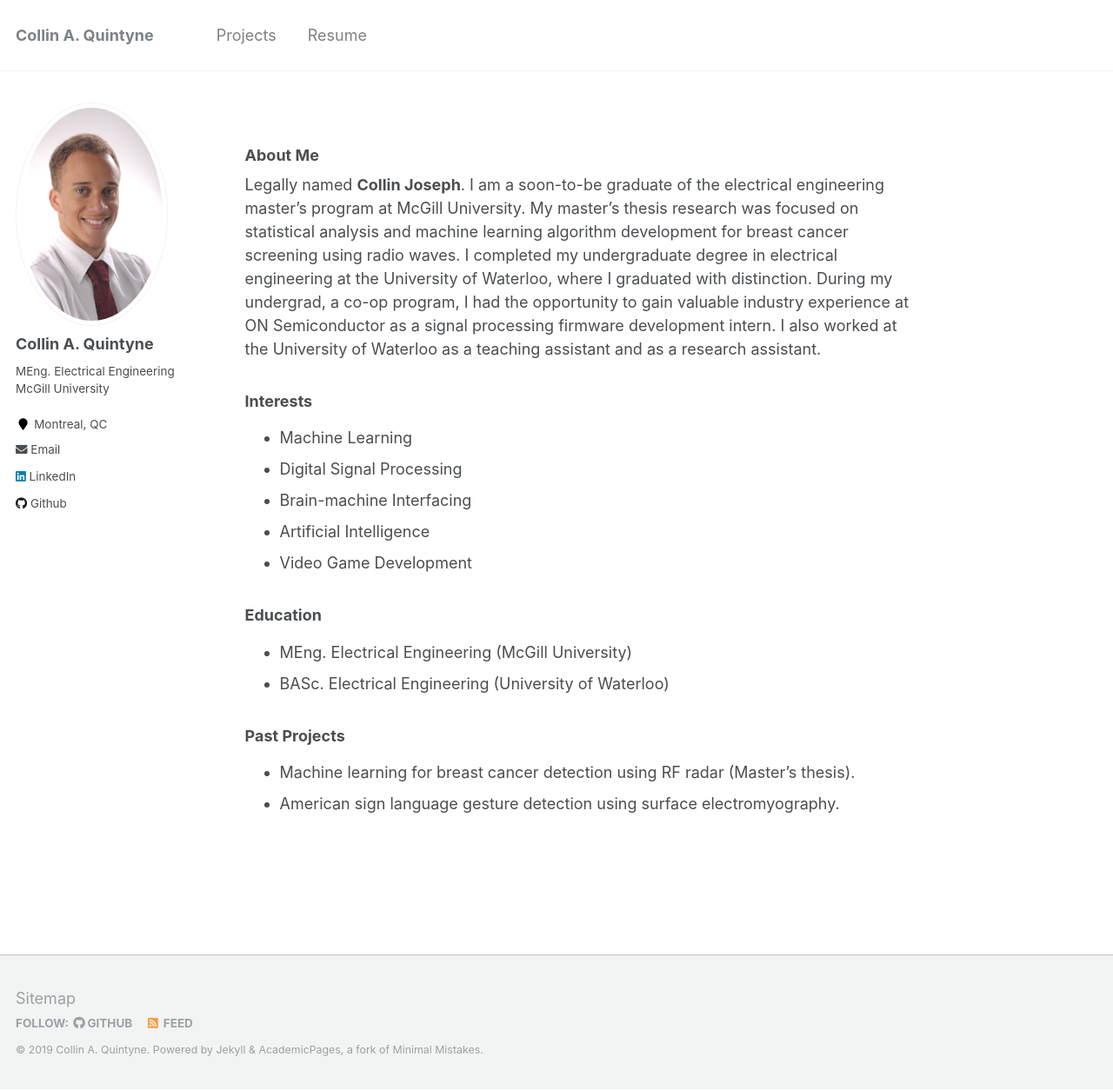
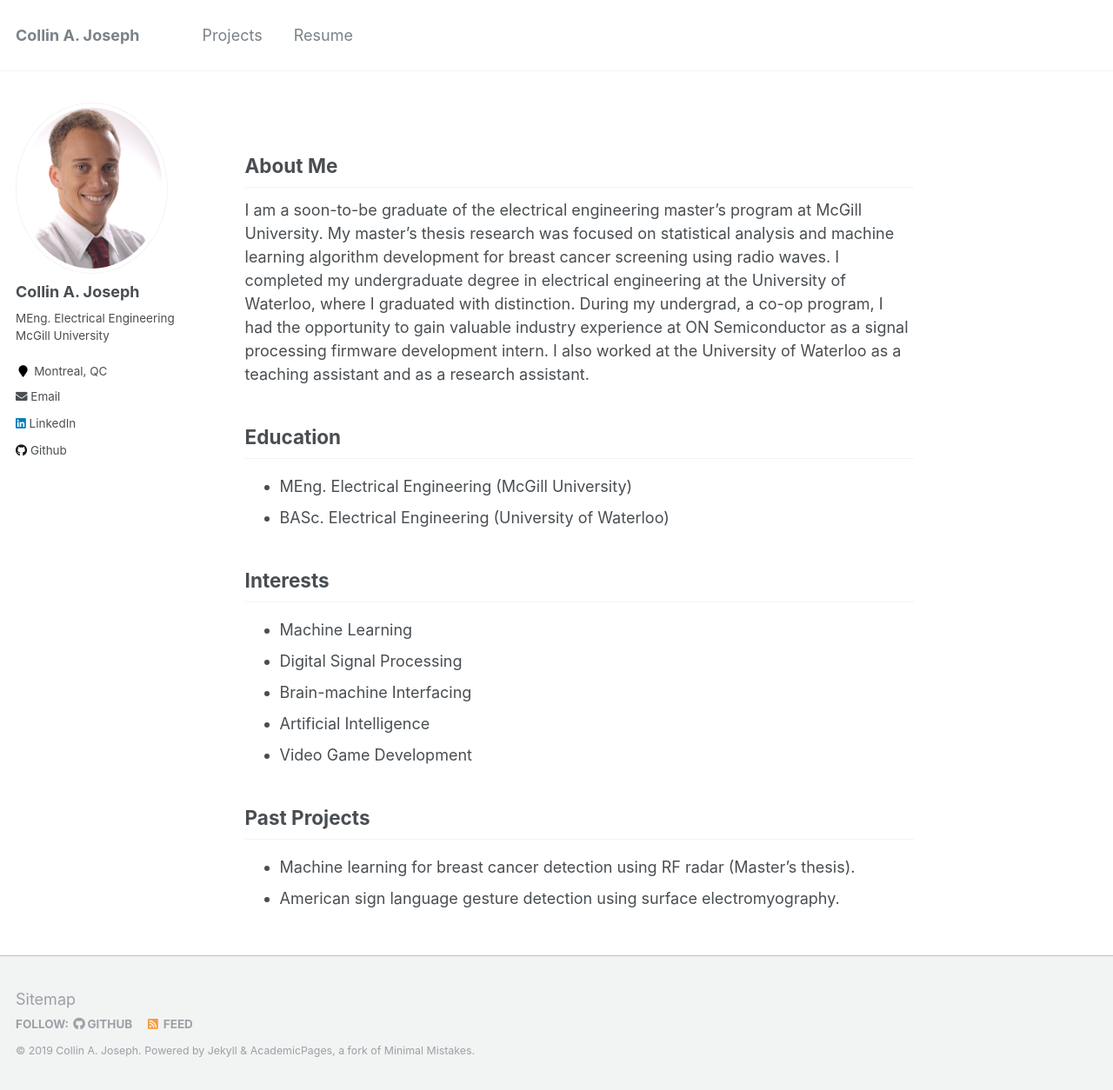
Before and after one commit to collinquintyne/collinquintyne.github.io, a Jekyll site: the page built from _pages/about.md, in a window 1280 px wide and 1254 px high. Shown: the whole window at 87% size. Built offline with Jekyll 4.4.1, drawn with Linux system fonts in a browser that asks for light colours.

```diff
--- a/_config.yml
+++ b/_config.yml
@@ -7,9 +7,9 @@
 
 # Site Settings
 locale                   : "en-US"
-title                    : "Collin A. Quintyne"
+title                    : "Collin A. Joseph"
 title_separator          : "-"
-name                     : &name "Collin A. Quintyne"
+name                     : &name "Collin A. Joseph"
 description              : &description "personal website"
 url                      : https://collinquintyne.github.io # the base hostname & protocol for your site e.g. "https://mmistakes.github.io"
 baseurl                  : # the subpath of your site, e.g. "/blog"
@@ -80,7 +80,7 @@ analytics:
 
 # Site Author
 author:
-  name             : "Collin A. Quintyne"
+  name             : "Collin A. Joseph"
   avatar           : "profile.jpg"
   bio              : "MEng. Electrical Engineering <br>McGill University"
   location         : "Montreal, QC"
@@ -102,7 +102,7 @@ author:
   instagram        :
   impactstory      :
   lastfm           :
-  linkedin         : "collin-quintyne-4aa20862"
+  linkedin         : "collin-joseph-4aa20862"
   orcid            :
   pinterest        :
   soundcloud       :
--- a/_pages/about.md
+++ b/_pages/about.md
@@ -9,20 +9,20 @@ redirect_from:
   - /home/
 ---
 
-### About Me
-Legally named **Collin Joseph**. I am a soon-to-be graduate of the electrical engineering master's program at McGill University. My master's thesis research was focused on statistical analysis and machine learning algorithm development for breast cancer screening using radio waves. I completed my undergraduate degree in electrical engineering at the University of Waterloo, where I graduated with distinction. During my undergrad, a co-op program, I had the opportunity to gain valuable industry experience at ON Semiconductor as a signal processing firmware development intern. I also worked at the University of Waterloo as a teaching assistant and as a research assistant.
+## About Me
+I am a soon-to-be graduate of the electrical engineering master's program at McGill University. My master's thesis research was focused on statistical analysis and machine learning algorithm development for breast cancer screening using radio waves. I completed my undergraduate degree in electrical engineering at the University of Waterloo, where I graduated with distinction. During my undergrad, a co-op program, I had the opportunity to gain valuable industry experience at ON Semiconductor as a signal processing firmware development intern. I also worked at the University of Waterloo as a teaching assistant and as a research assistant.
 
-### Interests
+## Education
+* MEng. Electrical Engineering (McGill University)
+* BASc. Electrical Engineering (University of Waterloo)
+
+## Interests
 * Machine Learning
 * Digital Signal Processing
 * Brain-machine Interfacing
 * Artificial Intelligence
 * Video Game Development
 
-### Education
-* MEng. Electrical Engineering (McGill University)
-* BASc. Electrical Engineering (University of Waterloo)
-
-### Past Projects
+## Past Projects
 * Machine learning for breast cancer detection using RF radar (Master's thesis).
 * American sign language gesture detection using surface electromyography.
```
Also changed, not shown: _pages/cv.md (deleted, +0 -50 lines), _projects/projects-1.md (+27 -68 lines), _projects/projects-2.md (+68 -30 lines), images/profile.jpg.
